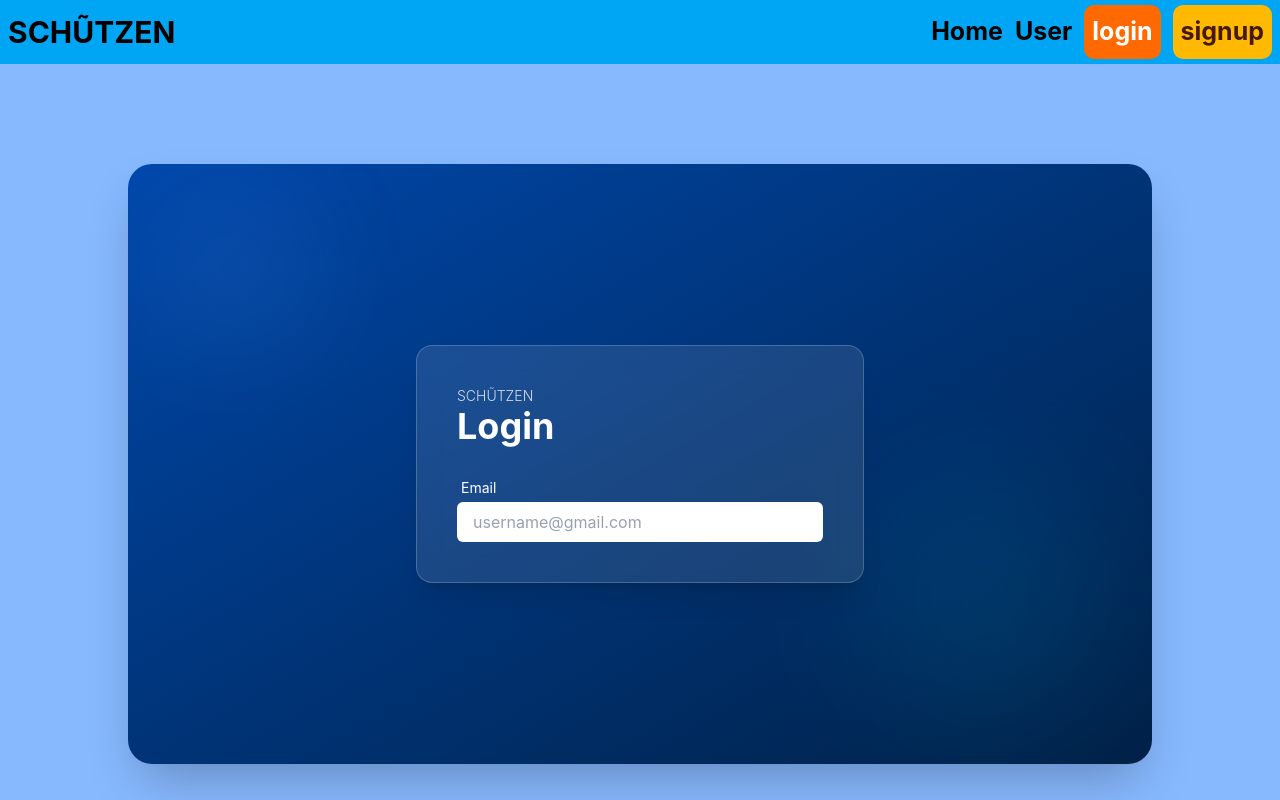
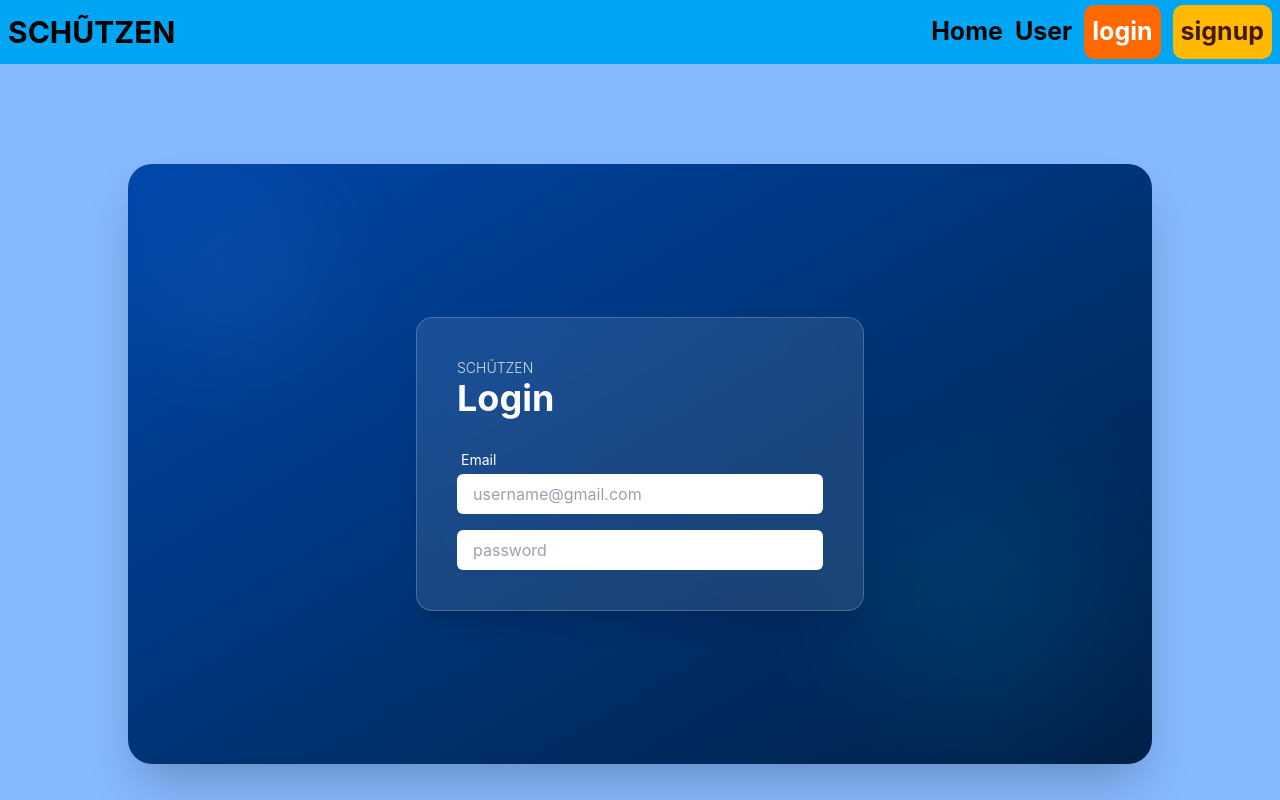
Before and after one commit to lucky-KRMU/projexa-project-SLASH, a React (Vite) app in the folder FrontEnd/Schutzen/: page /login in a window 1280 px wide. Shown: the top 800 px of the page. Built offline with nearby package versions, Linux system fonts and the light colour scheme.

Commit message:
FE - add password input field to login form

```diff
--- a/FrontEnd/Schutzen/src/Components/Login/Login.jsx
+++ b/FrontEnd/Schutzen/src/Components/Login/Login.jsx
@@ -22,6 +22,11 @@ const LoginPage = () => {
           <input type="email" placeholder='username@gmail.com'className='w-full px-4 py-2 rounded-md bg-white text-gray-800 placeholder-gray-400 focus:outline-none focus:ring-2 focus:ring-blue-400 transition' />
         </div>
 
+         <div>
+          <label className='block mb-1 text-white text-sm ml-1'></label>
+          <input type="passord" placeholder='password'className="w-full px-4 py-2 rounded-md bg-white text-gray-800 placeholder-gray-400 focus:outline-none focus:ring-2 focus:ring-blue-400 transition" />
+
+          </div>
 
 
       </form>
```
